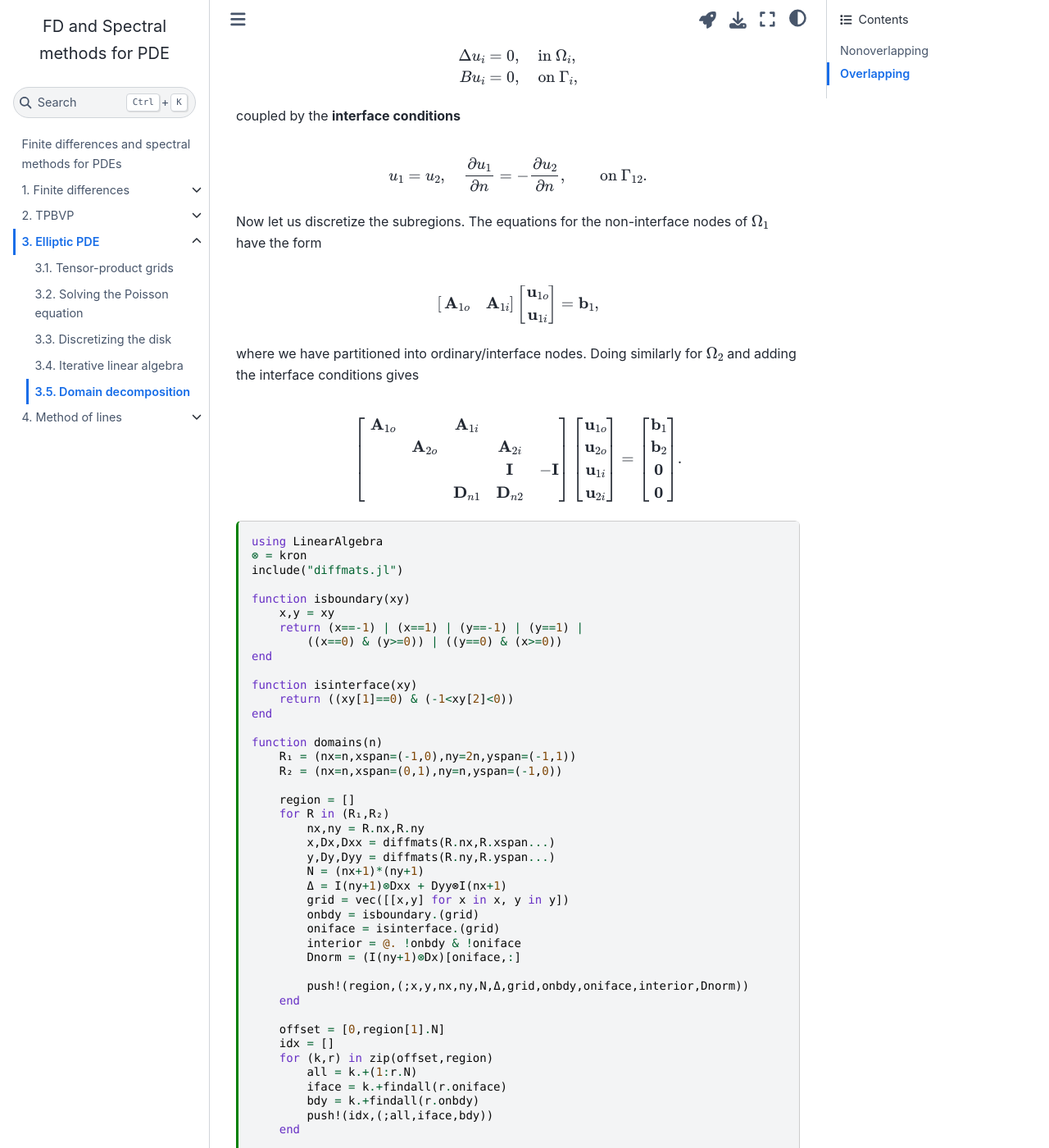
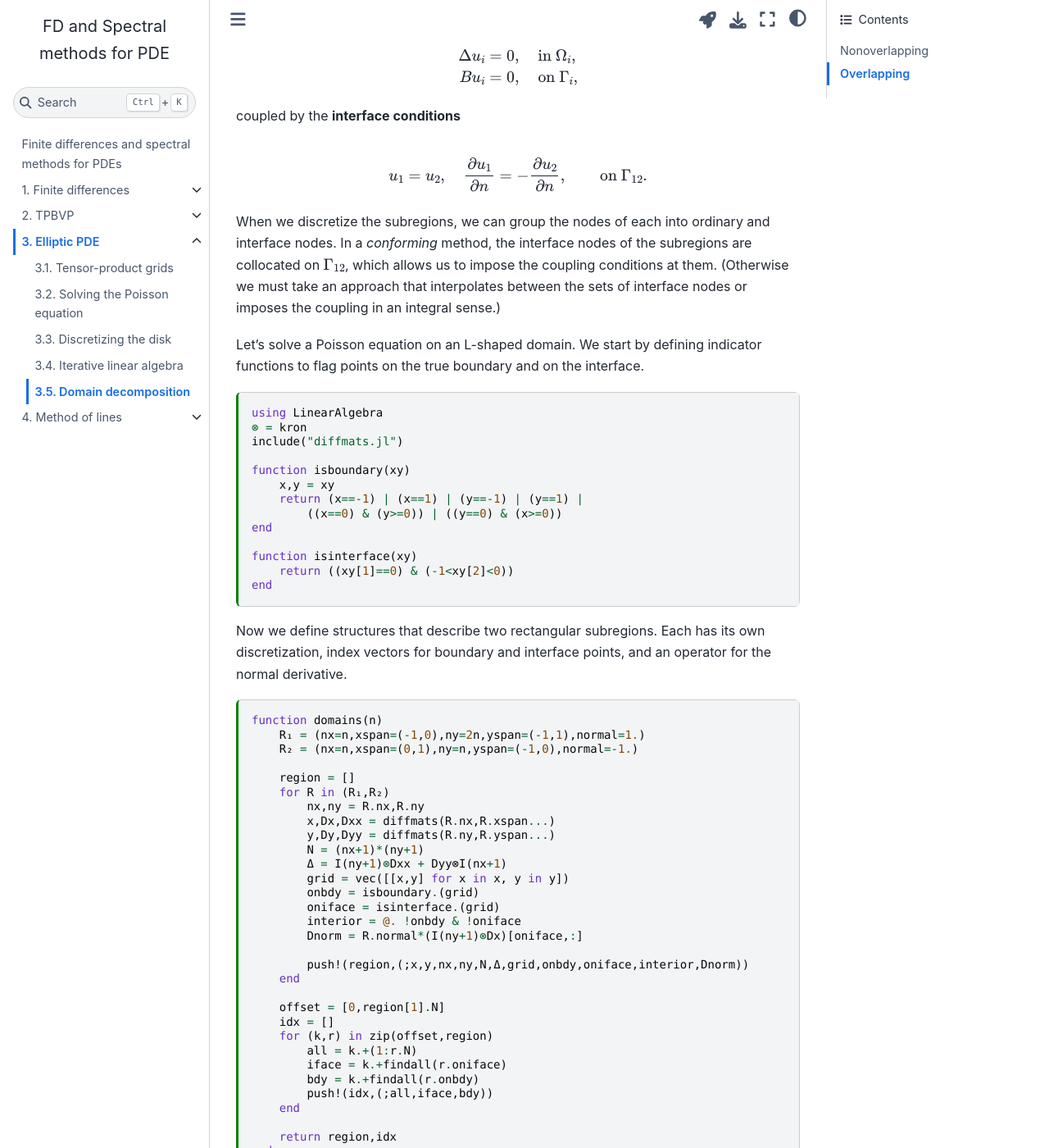
Before and after one commit to tobydriscoll/fd-spectral-notes, a Jupyter Book: the page built from elliptic/decomp.md, in a window 1280 px wide and 1400 px high, scrolled down 671 px. Shown: the whole window at 82% size. Built offline with Jupyter Book 1.0.4 settings and Sphinx 7.4.7 and the Sphinx Book theme 1.1.4, drawn with Linux system fonts in a browser that asks for light colours; some of the changed text lies outside the part shown.

Commit message:
Update dom decomp

````diff
--- a/elliptic/decomp.md
+++ b/elliptic/decomp.md
@@ -43,7 +43,9 @@
 u_1 = u_2, \quad \pp{u_1}{n} = -\pp{u_2}{n}, \qquad \text{on }  \Gamma_{12}.
 $$
 
-Now let us discretize the subregions. The equations for the non-interface nodes of $\Omega_1$ have the form
+When we discretize the subregions, we can group the nodes of each into ordinary and interface nodes. In a *conforming* method, the interface nodes of the subregions are collocated on $\Gamma_{12}$, which allows us to impose the coupling conditions at them. (Otherwise we must take an approach that interpolates between the sets of interface nodes or imposes the coupling in an integral sense.)
+
+<!-- Now let us discretize the subregions. The equations for the non-interface nodes of $\Omega_1$ have the form
 
 $$
 \begin{bmatrix}
@@ -71,7 +73,9 @@
 \begin{bmatrix}
   \bfb_1 \\ \bfb_2 \\ \bfzero \\ \bfzero
 \end{bmatrix}.
-$$
+$$ -->
+
+Let's solve a Poisson equation on an L-shaped domain. We start by defining indicator functions to flag points on the true boundary and on the interface.
 
 ```{code-cell}
 using LinearAlgebra
@@ -87,10 +91,14 @@
 function isinterface(xy)
     return ((xy[1]==0) & (-1<xy[2]<0))
 end
+```
 
+Now we define structures that describe two rectangular subregions. Each has its own discretization, index vectors for boundary and interface points, and an operator for the normal derivative.
+
+```{code-cell}
 function domains(n)
-    R₁ = (nx=n,xspan=(-1,0),ny=2n,yspan=(-1,1))
-    R₂ = (nx=n,xspan=(0,1),ny=n,yspan=(-1,0))
+    R₁ = (nx=n,xspan=(-1,0),ny=2n,yspan=(-1,1),normal=1.)
+    R₂ = (nx=n,xspan=(0,1),ny=n,yspan=(-1,0),normal=-1.)
 
     region = []
     for R in (R₁,R₂)
@@ -103,7 +111,7 @@
         onbdy = isboundary.(grid)
         oniface = isinterface.(grid)
         interior = @. !onbdy & !oniface
-        Dnorm = (I(ny+1)⊗Dx)[oniface,:]
+        Dnorm = R.normal*(I(ny+1)⊗Dx)[oniface,:]
 
         push!(region,(;x,y,nx,ny,N,Δ,grid,onbdy,oniface,interior,Dnorm))
     end
@@ -118,8 +126,10 @@
     end
 
     return region,idx
-end
+end;
 ```
+
+Here we can see a coarse discretization. Notice that the unknowns on the interface coincide for the two subregions.
 
 ```{code-cell}
 using Plots
@@ -134,6 +144,8 @@
 fig
 ```
 
+The system matrix $A$ begins by discretizing each subdomain independently, including the true boundary conditions. The result is a block-diagonal matrix.
+
 ```{code-cell}
 f(x) = x[1]+2  # forcing function
 region,idx = domains(40)
@@ -144,12 +156,12 @@
 for (i,r) in zip(idx,region)
     A[i.all,i.all] = r.Δ
     b[i.all] = f.(r.grid)
-    A[i.bdy,:] .= 0
-    A[i.bdy,i.bdy] .= diagm(ones(length(i.bdy)))
+    A[i.bdy,:] .= I(N)[i.bdy,:]
     b[i.bdy] .= 0
 end
-spy(A,color=:redsblues)
+spy(A,color=:blues)
 ```
+Next, we impose the continuity of $u$ along the interface.
 
 ```{code-cell}
 Ni = length(idx[1].iface)
@@ -157,13 +169,20 @@
 A[idx[1].iface,idx[1].iface] = spdiagm(ones(Ni))
 A[idx[1].iface,idx[2].iface] = -spdiagm(ones(Ni))
 b[idx[1].iface] .= 0
+spy(A,color=:blues)
+```
+Finally, we impose the continuity of the normal derivative. (We could instead use the Schur complement technique to simply remove the interface unknowns from the linear system.)
 
+
+```{code-cell}
 A[idx[2].iface,:] .= 0
 A[idx[2].iface,idx[1].all] = region[1].Dnorm
-A[idx[2].iface,idx[2].all] = -region[2].Dnorm
+A[idx[2].iface,idx[2].all] = region[2].Dnorm
 b[idx[2].iface] .= 0
-spy(A,color=:redsblues)
+spy(A,color=:blues)
 ```
+
+Now it's all over except the crying.
 
 ```{code-cell}
 u = A\b;
@@ -207,6 +224,8 @@
 The classical **Schwarz alternating method** (technically, *multiplicative* Schwarz) is to seek a fixed point of the new formulation solving alternately on the subdomains, each time pulling its boundary information from the most recent solution(s) on the other subdomain(s). Often we might prefer the *additive* form, in which the subdomain problems are all solved simultaneously with the "previous generation" of subsolutions. This gives an algorithm of the form parallel solve, communicate via interfaces, parallel solve, etc.
 
 While the Schwarz methods make it easy to parallelize the solution process and give some global geometric flexibility, the overlap regions are doubly discretized, which is in some sense wasteful. Furthermore, the convergence rate of the process degrades as the amount of overlap decreases, and when a large number of subdomains is used, there needs to be a coarse global discretization in order to speed up communication between distant parts of the domain. The method is frequently used as a preconditioner in an iterative solution of the global problem.
+
+The subregions in our Poisson problem are set up a bit differently here. Note that the "interface" points, or those on the penetrating part of the boundary, are not aligned with nodes in the other subregion.
 
 ```{code-cell}
 ⊗ = kron
@@ -253,7 +272,7 @@
         onbdy = isboundary.(grid)
         push!(region,(;x,y,nx,ny,N,Δ,grid,onbdy,oniface,interior))
     end
-        return region
+    return region
 end
 ```
 
@@ -270,11 +289,10 @@
 fig
 ```
 
+The following function performs one Schwarz iteration. It updates each region in turn and thus qualifies as a multiplicative method; if they were updated in parallel, it would be an additive method.
+
 ```{code-cell}
 using BlockArrays,Dierckx
-f(x) = x[1]+2  # forcing function
-N = [r.N for r in region]
-u = BlockVector(zeros(sum(N)),N)
 
 function schwarz(u,f,region)
     for (i,R) in enumerate(region)
````
Also changed, not shown: other parts of elliptic/decomp.md (+2 -3 lines), 1 other file.
